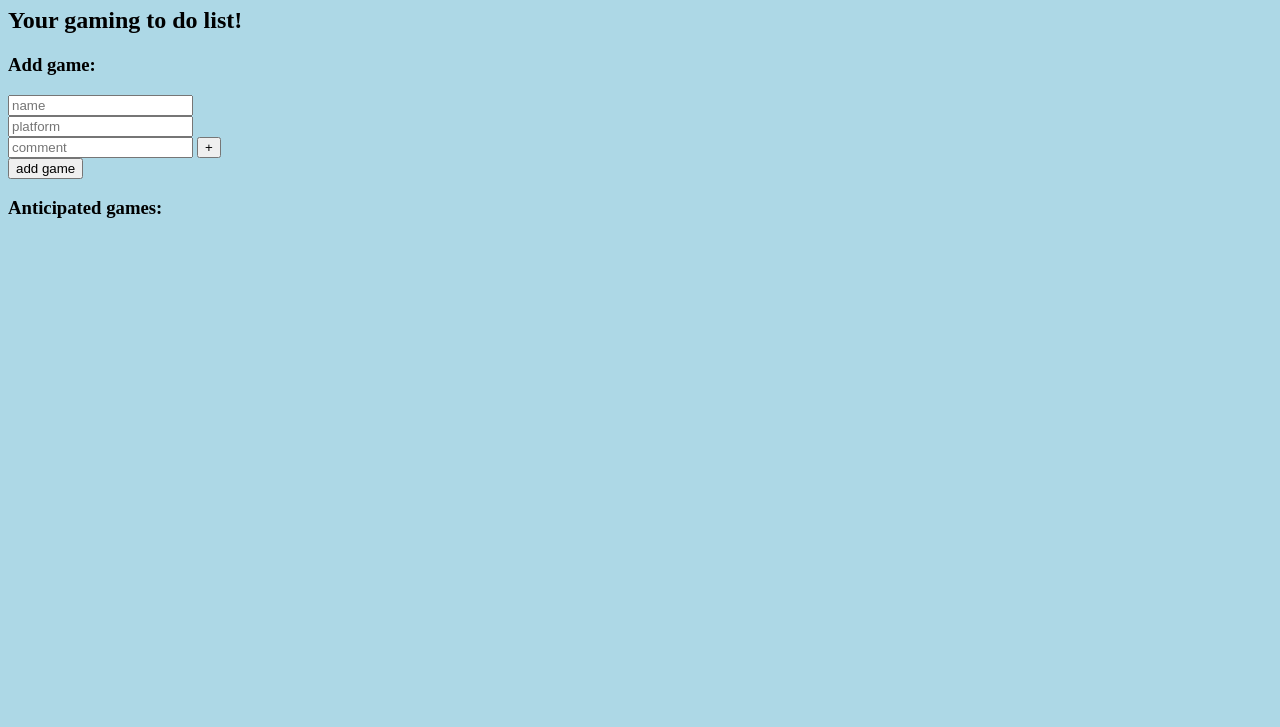
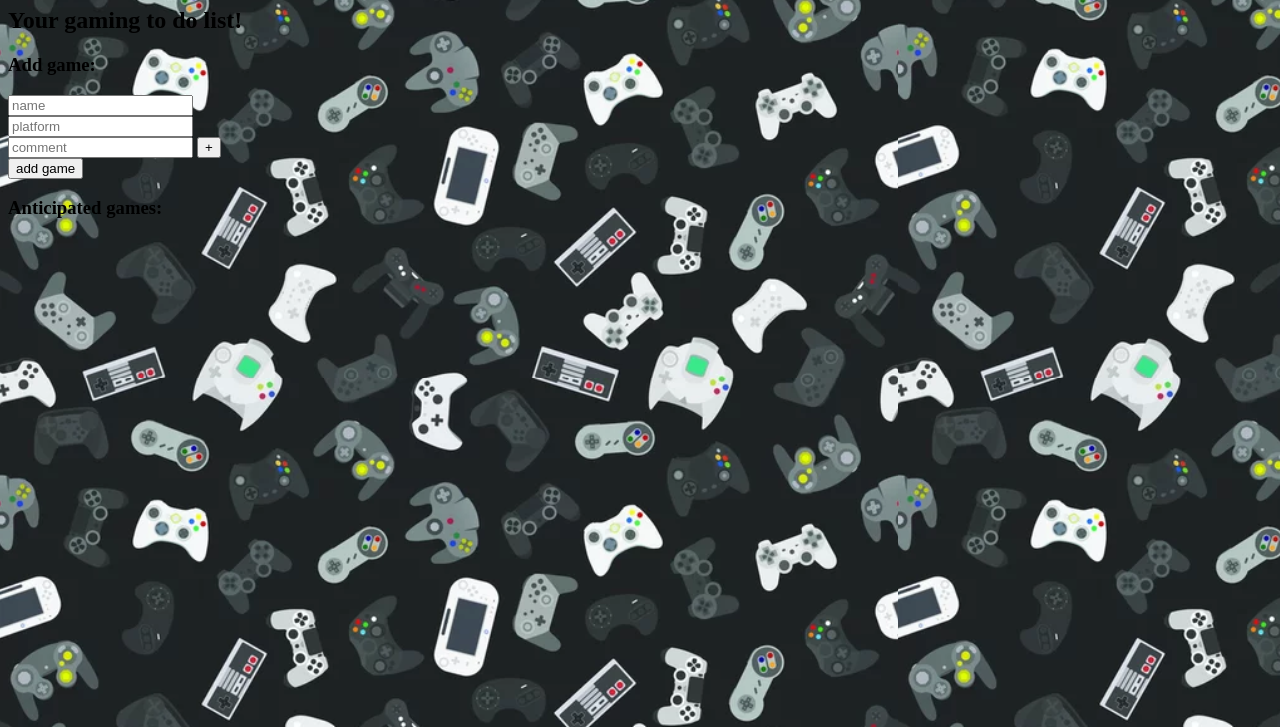
Before and after one commit to cgoranov/poggers-frontend, a website: page index.html in a window 1280 px wide. Shown: the part 73-800 px from the top of the page. Drawn offline with Linux system fonts and the light colour scheme; no server answers.

Commit message:
added background image to application

```diff
--- a/assets/stylesheets/index.css
+++ b/assets/stylesheets/index.css
@@ -1,3 +1,3 @@
 body {
-    background-color: lightblue;
+    background-image: url(../art/background-controllers.PNG)
   }
```
Also changed, not shown: assets/art/background-controllers.PNG (added).
